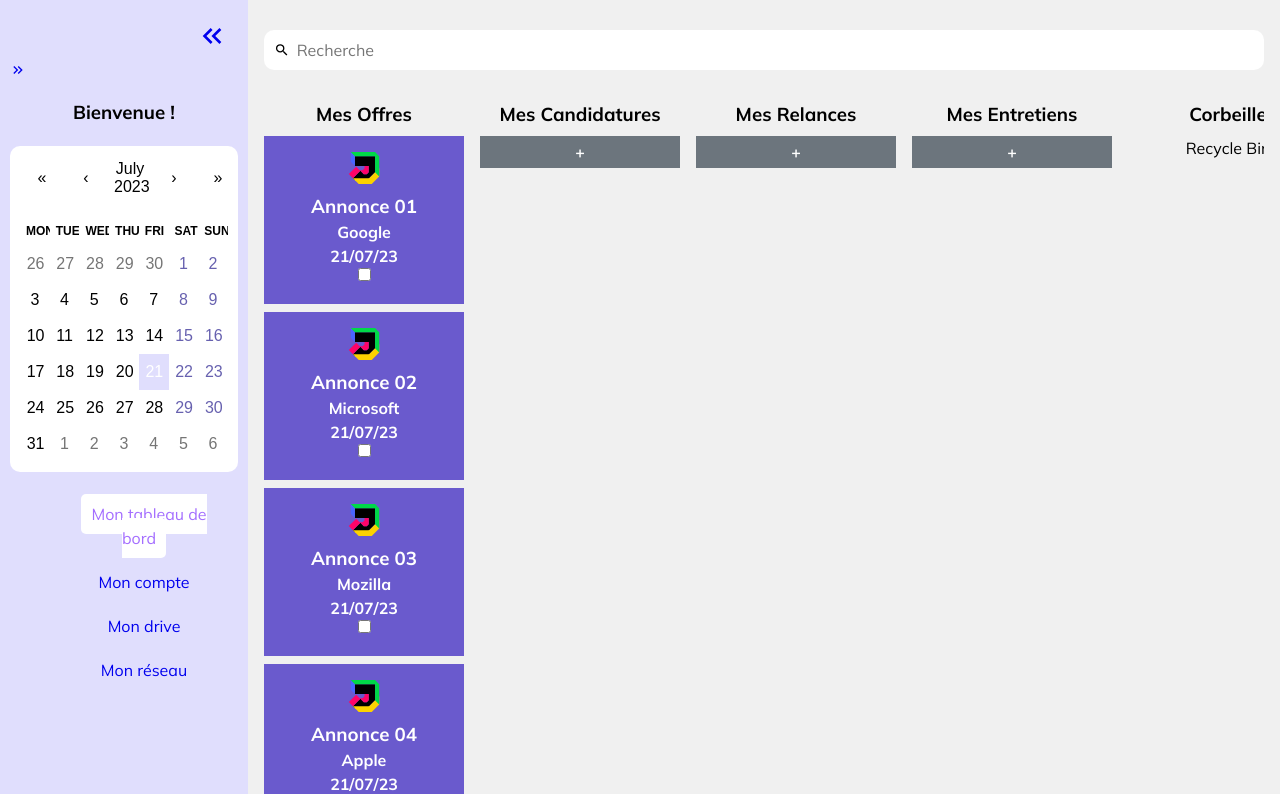
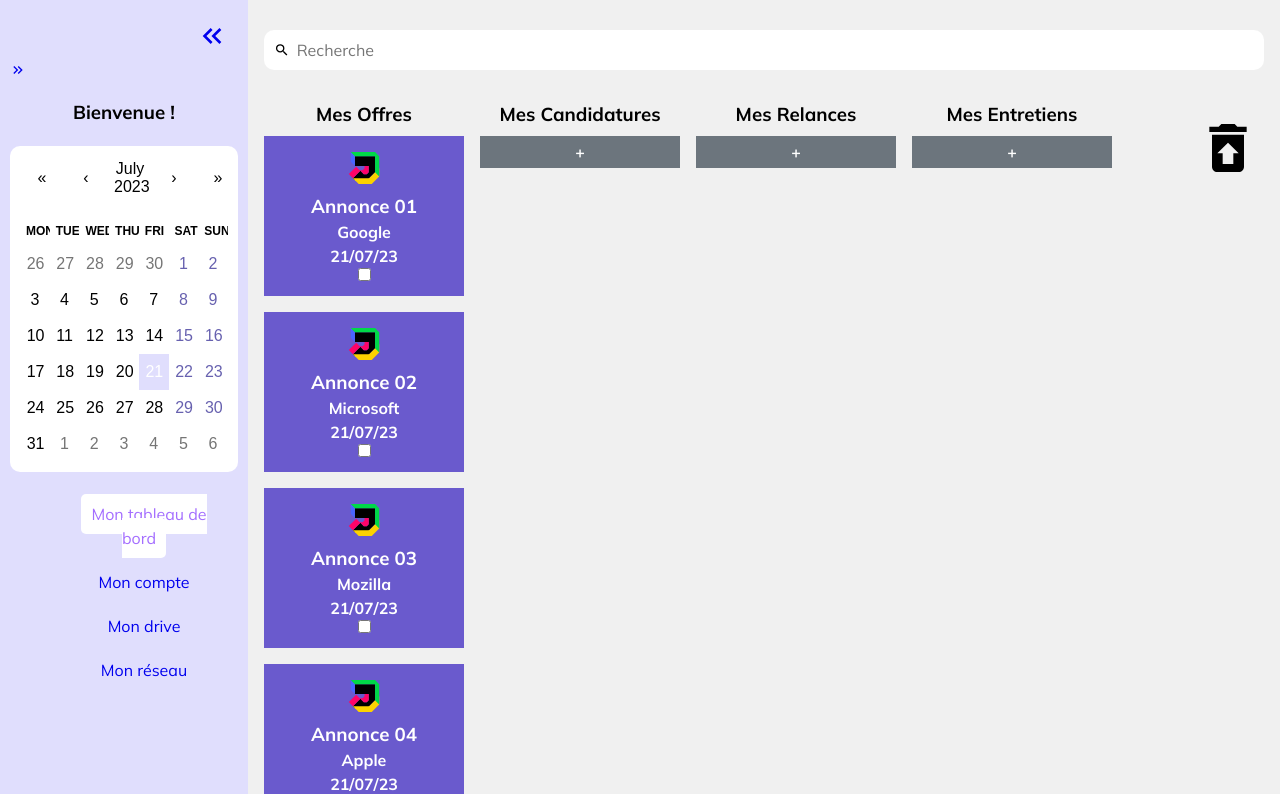
Before and after one commit to chrisberlant/jobmemo-front, a React (Vite) app: page /dashboard in a window 1280 px wide. Shown: the top 794 px of the page. Built offline with nearby package versions, Linux system fonts and the light colour scheme.

Commit message:
addition link and icon recycle bin

```diff
--- a/src/components/Card/Card.tsx
+++ b/src/components/Card/Card.tsx
@@ -27,19 +27,19 @@ function Card({ item, index }: CardProps): JSX.Element {
     <Draggable key={item.id} draggableId={item.id} index={index}>
       {(provided, snapshot) => {
         if (snapshot.isDragging) {
-          console.log('on drag : ', item.title, '- id : ', item.id);
+          console.log('on drag : ', item.title, 'is dragged- (id : ', item.id),')';
         }
         return (
           <div
             ref={provided.innerRef}
             {...provided.draggableProps}
             {...provided.dragHandleProps}
-            style={{
-              backgroundColor: snapshot.isDragging
-                ? 'darkslateblue'
-                : 'slateblue',
-              ...provided.draggableProps.style,
-            }}
+            // style={{
+            //   backgroundColor: snapshot.isDragging
+            //     ? 'darkslateblue'
+            //     : 'slateblue',
+            //   ...provided.draggableProps.style,
+            // }}
           >
             <div className="card">
               <img src={logo} alt="logo" className="logo" />
--- a/src/components/Column/Column.scss
+++ b/src/components/Column/Column.scss
@@ -2,6 +2,7 @@
 
 .column {
   // background: lightsteelblue;
+  position: relative;
   display: flex;
   flex-direction: column;
   gap: 8px;
@@ -19,14 +20,9 @@
     height: 160px;
   }
 
-
+  .icon-recycle-bin {
+    width: 64px;
+    margin: 8px auto;
+    cursor: pointer;
+  }
 }
-
-// .recycle-bin .card-button{
-//   background: yellow;
-//   height: 200px;
-
-//   .card-button {
-//     background: red;
-//   }
-// }
--- a/src/components/Column/Column.tsx
+++ b/src/components/Column/Column.tsx
@@ -1,6 +1,8 @@
 import { Droppable } from 'react-beautiful-dnd';
+import { Link } from 'react-router-dom';
 import Card from '../Card/Card';
 import CardButton from '../CardButton/CardButton';
+import recycleBinIcon from '../../assets/icons/recycle-bin.svg';
 import './Column.scss';
 
 interface ColumnProps {
@@ -40,7 +42,15 @@ function Column({ droppableId, column }: ColumnProps) {
               return <Card key={item.id} item={item} index={index} />;
             })}
             {provided.placeholder}
-            {!isNotRecycleBin && <div>Recycle Bin</div>}
+            {!isNotRecycleBin && (
+              <Link to="/recyclebin">
+                <img
+                  src={recycleBinIcon}
+                  alt="icon-recycle-bin"
+                  className="icon-recycle-bin"
+                />
+              </Link>
+            )}
             {isNotRecycleBin && <CardButton />}
             {/* <CardButton /> */}
           </div>
--- a/src/fakeDatas/fakeDatas.js
+++ b/src/fakeDatas/fakeDatas.js
@@ -69,7 +69,7 @@ export const status = {
     className: 'interview',
   },
   [uuid()]: {
-    name: 'Corbeille',
+    name: '',
     color: '#eee',
     items: [],
     className: 'recycle-bin',
```
Also changed, not shown: src/Router.tsx (+6 -6 lines), src/assets/icons/recycle-bin.svg (added).
